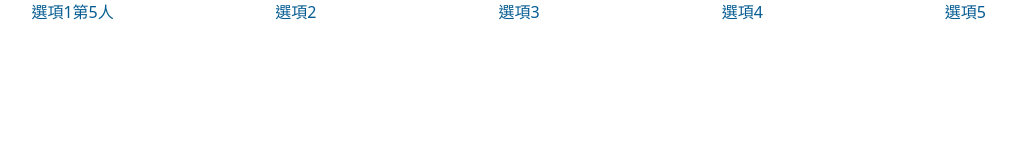
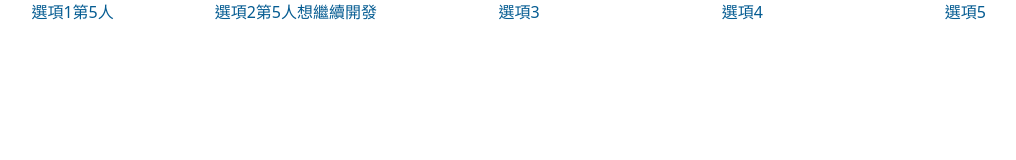
Before and after one commit to cvteuai9/test, a plain HTML site: page index.html in a window 1280 px wide. Shown: the whole page, without its empty margins (121-1137 px from the left). Drawn offline with nearby package versions, Linux system fonts and the light colour scheme.

Commit message:
第5人想繼續開發

```diff
--- a/index.html
+++ b/index.html
@@ -17,7 +17,7 @@
     <div class="container">
       <ul>
         <li><a href="#">選項1第5人</a></li>
-        <li><a href="#">選項2</a></li>
+        <li><a href="#">選項2第5人想繼續開發</a></li>
         <li><a href="#">選項3</a></li>
         <li><a href="#">選項4</a></li>
         <li><a href="#">選項5</a></li>
```
